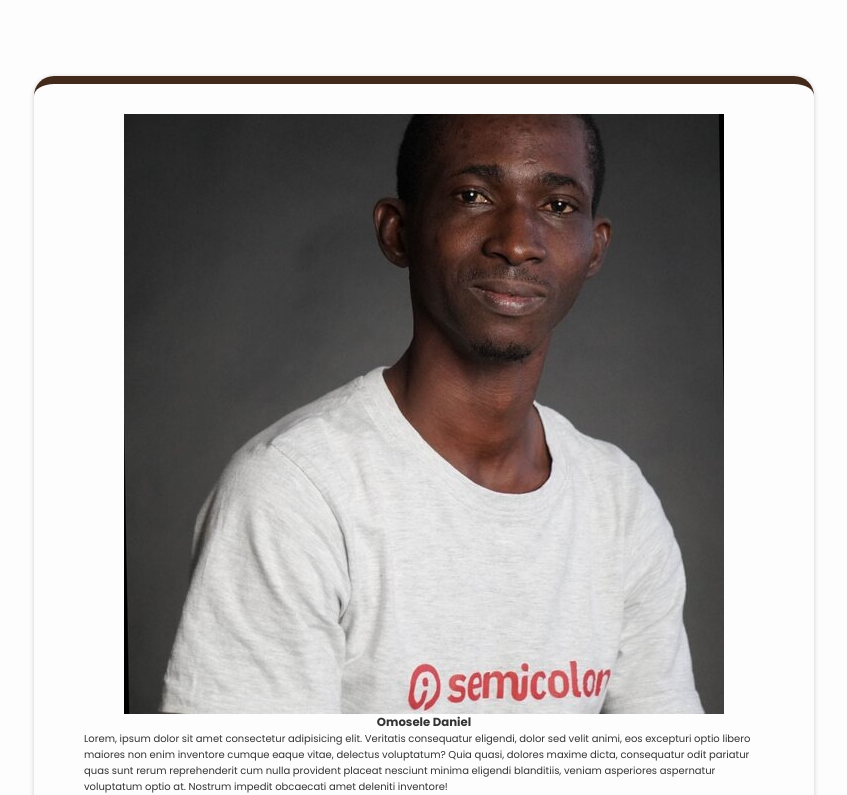
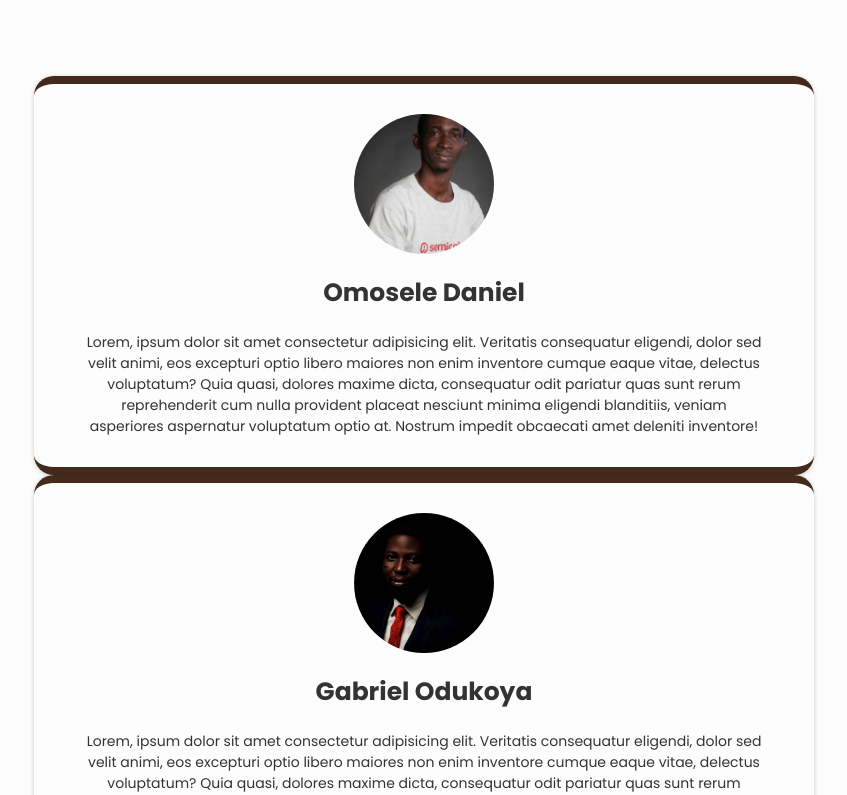
Before and after one commit to SamTech-Africa/library_management_system_frontend, a React (Create React App) app: page / in a window 1280 px wide. Shown: the part 3998-4793 px from the top of the page, without its empty margins (216-1063 px from the left). Built offline with nearby package versions, Linux system fonts and the light colour scheme.

Commit message:
Testimonial Page

```diff
--- a/src/container/pages/styles/home/Testimonial.css
+++ b/src/container/pages/styles/home/Testimonial.css
@@ -30,3 +30,21 @@
     border-top: .8rem solid var(--main-color);
     border-bottom: .8rem solid var(--main-color);
 }
+
+.testimonial-slide img {
+    width: 14rem;
+    height: 14rem;
+    object-fit: cover;
+    border-radius: 50%;
+}
+
+
+.testimonial-slide h3 {
+    font-size: 2.5rem;
+    margin: 2rem 0;
+}
+
+.testimonial-slide p {
+    font-size: 1.4rem;
+    text-align: center;
+}
```
